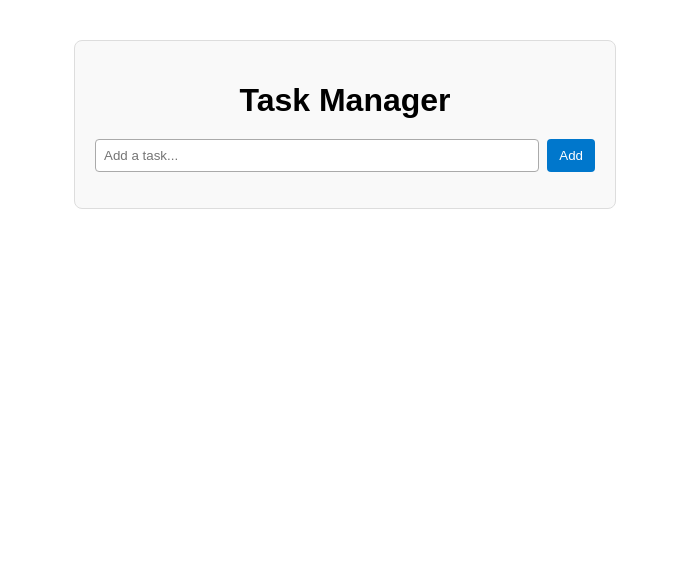
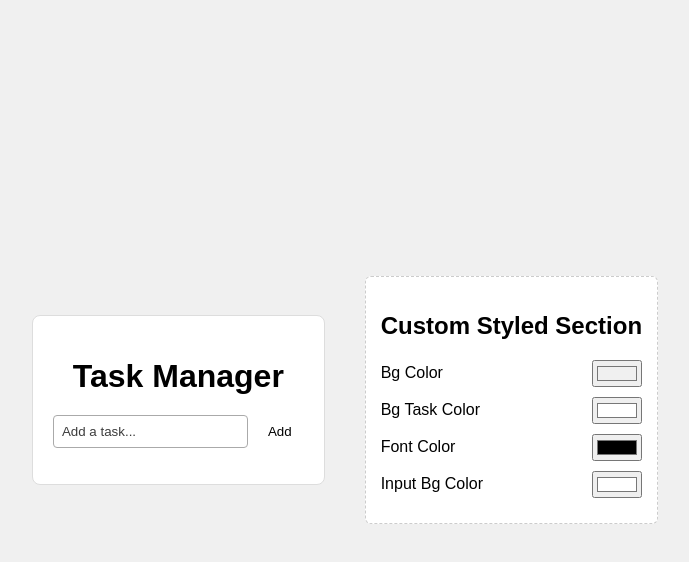
Before and after one commit to davinoctavian/task-manager, a React (Vite) app: page / in a window 1280 px wide. Shown: the top 562 px of the page, without its empty margins (295-984 px from the left). Built offline with nearby package versions, Linux system fonts and the light colour scheme.

Commit message:
add custom style

```diff
--- a/src/App.tsx
+++ b/src/App.tsx
@@ -9,8 +9,26 @@ interface Task {
   completed: boolean;
 }
 
+interface Settings {
+  bgColor: string;
+  bgTaskColor: string;
+  fontColor: string;
+  inputBgColor: string;
+}
+
+const defaultSettings = {
+  bgColor: "#f0f0f0",
+  bgTaskColor: "#ffffff",
+  fontColor: "#000000",
+  inputBgColor: "#ffffff",
+};
+
 export default function App() {
   const [tasks, setTasks] = useLocalStorage<Task[]>("tasks", []);
+  const [customSettings, setCustomSettings] = useLocalStorage<Settings>(
+    "customSettings",
+    defaultSettings,
+  );
 
   const addTask = (text: string) => {
     setTasks([...tasks, { id: Date.now(), text, completed: false }]);
@@ -27,10 +45,82 @@ export default function App() {
   };
 
   return (
-    <div className="app">
-      <h1>Task Manager</h1>
-      <TaskInput onAdd={addTask} />
-      <TaskList tasks={tasks} onToggle={toggleTask} onDelete={deleteTask} />
+    <div className="app" style={{ backgroundColor: customSettings.bgColor }}>
+      <div
+        className="content"
+        style={{ backgroundColor: customSettings.bgTaskColor }}
+      >
+        <h1 style={{ color: customSettings.fontColor }}>Task Manager</h1>
+        <TaskInput
+          onAdd={addTask}
+          fontColor={customSettings.fontColor}
+          inputBgColor={customSettings.inputBgColor}
+        />
+        <TaskList
+          tasks={tasks}
+          onToggle={toggleTask}
+          onDelete={deleteTask}
+          fontColor={customSettings.fontColor}
+          inputBgColor={customSettings.inputBgColor}
+        />
+      </div>
+      <div className="content-custom">
+        <h2>Custom Styled Section</h2>
+        <div className="custom-setting">
+          <div className="d-flex align-center justify-between gap-10 pb-10">
+            <label>Bg Color</label>
+            <input
+              type="color"
+              value={customSettings.bgColor}
+              onChange={(e) =>
+                setCustomSettings({
+                  ...customSettings,
+                  bgColor: e.target.value,
+                })
+              }
+            />
+          </div>
+          <div className="d-flex align-center justify-between gap-10 pb-10">
+            <label>Bg Task Color</label>
+            <input
+              type="color"
+              value={customSettings.bgTaskColor}
+              onChange={(e) =>
+                setCustomSettings({
+                  ...customSettings,
+                  bgTaskColor: e.target.value,
+                })
+              }
+            />
+          </div>
+          <div className="d-flex align-center justify-between gap-10 pb-10">
+            <label>Font Color</label>
+            <input
+              type="color"
+              value={customSettings.fontColor}
+              onChange={(e) =>
+                setCustomSettings({
+                  ...customSettings,
+                  fontColor: e.target.value,
+                })
+              }
+            />
+          </div>
+          <div className="d-flex align-center justify-between gap-10 pb-10">
+            <label>Input Bg Color</label>
+            <input
+              type="color"
+              value={customSettings.inputBgColor}
+              onChange={(e) =>
+                setCustomSettings({
+                  ...customSettings,
+                  inputBgColor: e.target.value,
+                })
+              }
+            />
+          </div>
+        </div>
+      </div>
     </div>
   );
 }
--- a/src/components/TaskInput.tsx
+++ b/src/components/TaskInput.tsx
@@ -1,11 +1,18 @@
 import { useState } from "react";
 import "../styles/TaskInput.css";
+import { adjustColor, getContrastColor } from "../utils/colorUtils";
 
 interface TaskInputProps {
   onAdd: (task: string) => void;
+  fontColor: string;
+  inputBgColor: string;
 }
 
-export default function TaskInput({ onAdd }: TaskInputProps) {
+export default function TaskInput({
+  onAdd,
+  fontColor,
+  inputBgColor,
+}: TaskInputProps) {
   const [text, setText] = useState("");
 
   const handleSubmit = (e: React.FormEvent) => {
@@ -15,15 +22,31 @@ export default function TaskInput({ onAdd }: TaskInputProps) {
     setText("");
   };
 
+  const buttonColor = getContrastColor(fontColor);
+  const placeholderColor = adjustColor(
+    fontColor,
+    buttonColor == "#000000" ? -60 : 60,
+  );
+
   return (
-    <form onSubmit={handleSubmit} className="task-input">
+    <form
+      onSubmit={handleSubmit}
+      className="task-input"
+      style={{ "--placeholder-color": placeholderColor } as React.CSSProperties}
+    >
       <input
         type="text"
         value={text}
         onChange={(e) => setText(e.target.value)}
         placeholder="Add a task..."
+        style={{ color: fontColor, backgroundColor: inputBgColor }}
       />
-      <button type="submit">Add</button>
+      <button
+        type="submit"
+        style={{ color: fontColor, backgroundColor: buttonColor }}
+      >
+        Add
+      </button>
     </form>
   );
 }
--- a/src/components/TaskItem.tsx
+++ b/src/components/TaskItem.tsx
@@ -5,6 +5,7 @@ interface TaskItemProps {
   completed: boolean;
   onToggle: () => void;
   onDelete: () => void;
+  inputBgColor: string;
 }
 
 export default function TaskItem({
@@ -12,9 +13,13 @@ export default function TaskItem({
   completed,
   onToggle,
   onDelete,
+  inputBgColor,
 }: TaskItemProps) {
   return (
-    <li className={`task-item ${completed ? "completed" : ""}`}>
+    <li
+      className={`task-item ${completed ? "completed" : ""}`}
+      style={{ backgroundColor: inputBgColor }}
+    >
       <span onClick={onToggle}>{task}</span>
       <button onClick={onDelete}>✕</button>
     </li>
--- a/src/components/TaskList.tsx
+++ b/src/components/TaskList.tsx
@@ -11,11 +11,19 @@ interface TaskListProps {
   tasks: Task[];
   onToggle: (id: number) => void;
   onDelete: (id: number) => void;
+  fontColor: string;
+  inputBgColor: string;
 }
 
-export default function TaskList({ tasks, onToggle, onDelete }: TaskListProps) {
+export default function TaskList({
+  tasks,
+  onToggle,
+  onDelete,
+  fontColor,
+  inputBgColor,
+}: TaskListProps) {
   return (
-    <ul className="task-list">
+    <ul className="task-list" style={{ color: fontColor }}>
       {tasks.map((t) => (
         <TaskItem
           key={t.id}
@@ -23,6 +31,7 @@ export default function TaskList({ tasks, onToggle, onDelete }: TaskListProps) {
           completed={t.completed}
           onToggle={() => onToggle(t.id)}
           onDelete={() => onDelete(t.id)}
+          inputBgColor={inputBgColor}
         />
       ))}
     </ul>
--- a/src/styles/App.css
+++ b/src/styles/App.css
@@ -1,14 +1,48 @@
 .app {
-  max-width: 500px;
-  margin: 40px auto;
+  font-family: sans-serif;
+  position: absolute;
+  top: 0;
+  left: 0;
+  right: 0;
+  bottom: 0;
+  width: 100%;
+  height: 100%;
+  display: flex;
+  align-items: center;
+  justify-content: center;
+}
+
+.content {
+  margin: 40px 20px;
   padding: 20px;
   border: 1px solid #ddd;
   border-radius: 8px;
-  font-family: sans-serif;
+  text-align: center;
   background: #f9f9f9;
 }
-
+.content-custom {
+  margin: 40px 20px;
+  padding: 15px;
+  border: 1px dashed #ccc;
+  border-radius: 6px;
+  background: #fff;
+}
 h1 {
   text-align: center;
   margin-bottom: 20px;
 }
+.d-flex {
+  display: flex;
+}
+.align-center {
+  align-items: center;
+}
+.justify-between {
+  justify-content: space-between;
+}
+.gap-10 {
+  gap: 10px;
+}
+.pb-10 {
+  padding-bottom: 10px;
+}
--- a/src/styles/TaskInput.css
+++ b/src/styles/TaskInput.css
@@ -10,6 +10,9 @@
   border: 1px solid #aaa;
   border-radius: 4px;
 }
+.task-input input::placeholder {
+  color: var(--placeholder-color);
+}
 
 .task-input button {
   padding: 8px 12px;
--- /dev/null
+++ b/src/utils/colorUtils.ts
@@ -0,0 +1,54 @@
+export function adjustColor(hex: string, amount: number): string {
+  let useHex = hex.replace("#", "");
+  if (useHex.length === 3) {
+    useHex = useHex
+      .split("")
+      .map((c) => c + c)
+      .join("");
+  }
+  const num = parseInt(useHex, 16);
+  let r = (num >> 16) + amount;
+  let g = ((num >> 8) & 0x00ff) + amount;
+  let b = (num & 0x0000ff) + amount;
+
+  r = Math.max(Math.min(255, r), 0);
+  g = Math.max(Math.min(255, g), 0);
+  b = Math.max(Math.min(255, b), 0);
+
+  return `rgb(${r},${g},${b})`;
+}
+
+export function invertColor(hex: string): string {
+  let useHex = hex.replace("#", "");
+  if (useHex.length === 3) {
+    useHex = useHex
+      .split("")
+      .map((c) => c + c)
+      .join("");
+  }
+  const num = parseInt(useHex, 16);
+  const r = 255 - (num >> 16);
+  const g = 255 - ((num >> 8) & 0x00ff);
+  const b = 255 - (num & 0x0000ff);
+
+  return `rgb(${r},${g},${b})`;
+}
+
+export function getContrastColor(hex: string): string {
+  let useHex = hex.replace("#", "");
+  if (useHex.length === 3) {
+    useHex = useHex
+      .split("")
+      .map((c) => c + c)
+      .join("");
+  }
+  const num = parseInt(useHex, 16);
+  const r = num >> 16;
+  const g = (num >> 8) & 0x00ff;
+  const b = num & 0x0000ff;
+
+  // Perceived brightness formula
+  const brightness = (r * 299 + g * 587 + b * 114) / 1000;
+
+  return brightness > 128 ? "#000000" : "#ffffff";
+}
```
